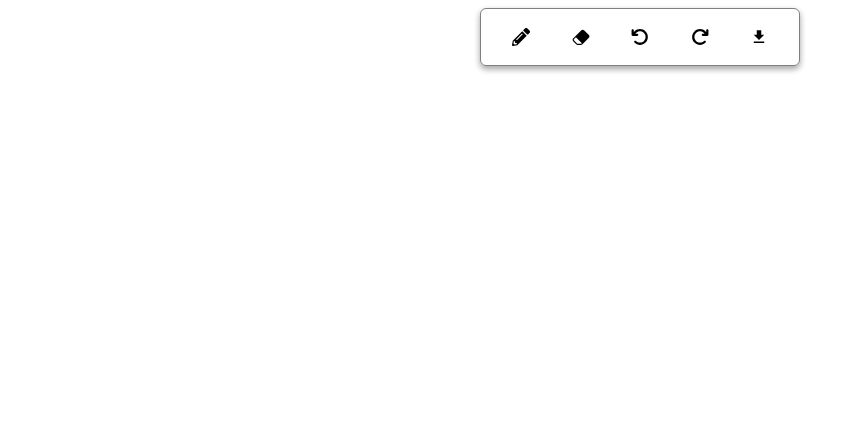
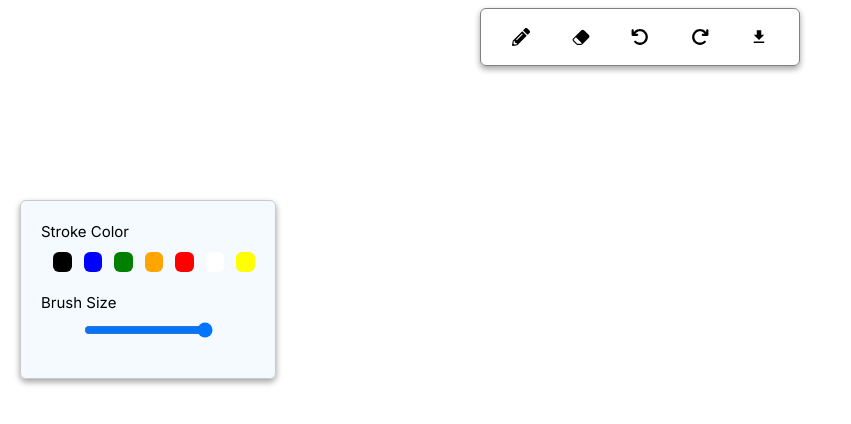
Before and after one commit to Deepakcodez/SketchBook, a Next.js app: page / in a window 1280 px wide. Shown: the top 424 px of the page, without its empty margins (0-851 px from the left). Built offline with nearby package versions, Linux system fonts and the light colour scheme.

Commit message:
create tool details ui

```diff
--- /dev/null
+++ b/src/app/_components/Constants.js
@@ -0,0 +1,11 @@
+const COLORS = {
+    BLACK : 'black',
+    RED : 'red',
+    GREEN : "green",
+    BLUE : "blue",
+    ORANGE :"orange",
+    YELLOW  : "yellow",
+    WHITE : "white"
+}
+
+export {COLORS}
--- /dev/null
+++ b/src/app/_components/Tool_details.tsx
@@ -0,0 +1,36 @@
+"use client"
+import styles from './tooldetails.module.css';
+import {COLORS} from './Constants'
+const ToolDetails = () => {
+
+    const updateBrushSize=()=>{
+        console.log('>>>>>>>>>>>brush size updated')
+    }
+
+    return (
+        <>
+        <div className={styles.mainContainer}>
+            <div className={styles.toolItems}>
+                <h1 className={styles.Tooltext}>Stroke Color</h1>
+                <div className={styles.itemContainer} >
+                    <div className={styles.colorBox} style={{backgroundColor : COLORS.BLACK}}/>
+                    <div className={styles.colorBox} style={{backgroundColor : COLORS.BLUE}}/>
+                    <div className={styles.colorBox} style={{backgroundColor : COLORS.GREEN}}/>
+                    <div className={styles.colorBox} style={{backgroundColor : COLORS.ORANGE}}/>
+                    <div className={styles.colorBox} style={{backgroundColor : COLORS.RED}}/>
+                    <div className={styles.colorBox} style={{backgroundColor : COLORS.WHITE}}/>
+                    <div className={styles.colorBox} style={{backgroundColor : COLORS.YELLOW}}/>
+                </div>
+            </div>
+            <div className={styles.toolItems}>
+                <h1 className={styles.Tooltext}>Brush Size</h1>
+                <div className={styles.itemContainer} >
+                   <input type="range" min={1} max={10} step={1} onChange={updateBrushSize} />
+                </div>
+            </div>
+        </div>
+        </>
+     );
+}
+
+export default ToolDetails;
--- /dev/null
+++ b/src/app/_components/tooldetails.module.css
@@ -0,0 +1,26 @@
+
+.mainContainer{
+    @apply p-5 absolute top-1/4 left-5 w-64 rounded-md ;
+    border: 1px solid rgb(201, 201, 201);
+    box-shadow: rgba(0, 0, 0, 0.16) 0px 3px 6px, rgba(0, 0, 0, 0.23) 0px 3px 6px;
+    background-color: rgba(234, 245, 255, 0.537);
+}
+.toolItems{
+    @apply mb-5 ;
+
+    .Tooltext{
+         font-size: 15px;
+
+    }
+    .itemContainer{
+        @apply flex justify-center mt-2 ;
+
+        .colorBox{
+           @apply w-5 h-5 ms-3 rounded-md cursor-pointer ;
+           &:hover , &:active{
+            @apply  border-2 shadow-md;
+           }
+        }
+    }
+
+}
--- a/src/app/page.tsx
+++ b/src/app/page.tsx
@@ -1,10 +1,12 @@
 import Image from "next/image";
 import Toolbox from "./_components/Toolbar";
+import ToolDetails from "./_components/Tool_details";
 
 export default function Home() {
   return (
     <>
      <Toolbox/>
+     <ToolDetails/>
     </>
   );
 }
```
